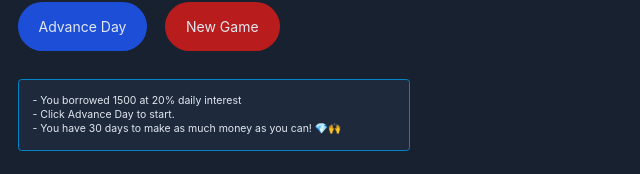
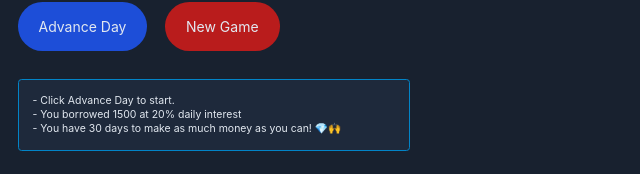
Before and after one commit to whcarter3/crypto-frenzy, a Next.js app: page / in a window 1280 px wide. Shown: the part 485-659 px from the top of the page, without its empty margins (0-640 px from the left). Built offline with nearby package versions, Linux system fonts and the light colour scheme.

Commit message:
extracts cofig, helpers and utils to separate file, more comments, more code cleanup, minor bug fixes

```diff
--- a/config/config.js
+++ b/config/config.js
@@ -0,0 +1,54 @@
+//CONFIG OBJECT ================================================
+//low ranges are generally 1/2 of lowest mid, and high ranges are generally 2x the highest mid
+export let config = {
+  wallet: {
+    startingCapacity: 100,
+    increase: 100,
+    cost: 50000,
+    percentIncreace: .25
+  },
+  cash: 1500,
+  debt: 2500,
+  interestRate: .20,
+  days: 30,
+  assets: {
+    bitcoin: {
+      assetName: "Bitcoin",
+      symbol: "BTC",
+      range: {
+        low:[3500,4550],
+        mid: [9000,65000],
+        high:[105000, 125000]
+      }
+    },
+    ethereum: {
+      assetName: "Ethereum",
+      symbol: "ETH",
+      range: {
+        low:[175,350],
+        mid: [700,4800],
+        high:[10000, 12500]
+      }
+    },
+    litecoin: {
+      assetName: "Litecoin",
+      symbol: "LTC",
+      range: {
+        low:[20,45],
+        mid: [90,630],
+        high:[1200, 1500]
+      }
+    },
+    solana: {
+      assetName: "Solana",
+      symbol: "SOL",
+      range: {
+        low:[1,10],
+        mid: [11,110],
+        high:[200, 300]
+      }
+    }
+  },
+}
+
+export default config;
--- /dev/null
+++ b/helpers/errors.js
@@ -0,0 +1,15 @@
+export const needCash = () => {
+  alert("You do not have enough cash to purchase this asset");
+}
+
+export const needAsset = () => {
+  alert("You do not have any of this asset to sell");
+}
+
+export const needStartGame = () => {
+  alert("Please click Advance Day to start the game");
+}
+
+export const needWalletSpace = () => {
+  alert("You do not have enough wallet space to purchase this asset");
+}
--- /dev/null
+++ b/helpers/utils.js
@@ -0,0 +1,18 @@
+//UTIL FUNCTIONS =====================================
+export const calculateMaxShares = (assetPrice, walletAmount, walletCapacity, cash) => {
+  let shares = Math.floor( cash / assetPrice );
+  //ensure shares don't exceed wallet capacity, else return max shares
+  return shares + walletAmount >= walletCapacity ? walletCapacity - walletAmount : shares;
+}
+
+export const numberWithCommas = (str) => {
+  return str.toString().replace(/\B(?=(\d{3})+(?!\d))/g, ",");
+}
+
+export const randomizePrice = (max, min) => {
+  return Math.floor(Math.random() * (max - min) + min);
+}
+
+export const currentTime = () => {
+  return new Date().toLocaleTimeString();
+}
--- a/pages/index.js
+++ b/pages/index.js
@@ -1,62 +1,12 @@
 import React from 'react';
 import Head from 'next/head';
+import config from '../config/config';
+import { needCash, needAsset, needStartGame, needWalletSpace } from '../helpers/errors';
+import { calculateMaxShares, numberWithCommas, walletTotal, randomizePrice, addToLog, currentTime } from '../helpers/utils';
 
 export default function Home() {
 
-  //CONFIG OBJECT ================================================
-  //low ranges are generally 1/2 of lowest mid, and high ranges are generally 2x the highest mid
-  const config = {
-    wallet: {
-      startingCapacity: 100,
-      increase: 100,
-      cost: 50000,
-      percentIncreace: .25
-    },
-    cash: 1500,
-    debt: 2500,
-    interestRate: .20,
-    days: 30,
-    assets: {
-      bitcoin: {
-        assetName: "Bitcoin",
-        symbol: "BTC",
-        range: {
-          low:[3500,4550],
-          mid: [9000,65000],
-          high:[105000, 125000]
-        }
-      },
-      ethereum: {
-        assetName: "Ethereum",
-        symbol: "ETH",
-        range: {
-          low:[175,350],
-          mid: [700,4800],
-          high:[10000, 12500]
-        }
-      },
-      litecoin: {
-        assetName: "Litecoin",
-        symbol: "LTC",
-        range: {
-          low:[20,45],
-          mid: [90,630],
-          high:[1200, 1500]
-        }
-      },
-      solana: {
-        assetName: "Solana",
-        symbol: "SOL",
-        range: {
-          low:[1,10],
-          mid: [11,110],
-          high:[200, 300]
-        }
-      }
-    },
-  }
-
-  let startingLogMsg = `- You borrowed ${config.cash} at ${config.interestRate * 100}% daily interest\n- Click Advance Day to start.\n- You have ${config.days} days to make as much money as you can! 💎🙌\n`;
+  let startingLogMsg = `- Click Advance Day to start.\n- You borrowed ${config.cash} at ${config.interestRate * 100}% daily interest\n- You have ${config.days} days to make as much money as you can! 💎🙌\n`;
 
   //GAME STATE ================================================
   const [bitcoinPrice, setBitcoinPrice]     = React.useState(0);
@@ -76,7 +26,7 @@ export default function Home() {
   const [walletExpansionCost, setWalletExpansionCost] = React.useState(config.wallet.cost);
   const [debt, setDebt]                     = React.useState(config.debt);
 
-  //INIT FUNCTION =====================================
+  //NEW GAME INIT FUNCTION =====================================
   function init () {
     setCurrentDay(0);
     setBitcoinPrice(0);
@@ -90,37 +40,14 @@ export default function Home() {
     setEthereumWallet(0);
     setLitecoinWallet(0);
     setSolanaWallet(0);
-    setWalletExpansionCost(config.wallet.increase);
+    setWalletExpansionCost(config.wallet.cost);
     setDebt(config.debt);
     setLog([startingLogMsg]);
   }
 
-    //ERROR HANDLING  ===================================
-    const needCash = () => {
-      alert("You do not have enough cash to purchase this asset");
-    }
-
-    const needAsset = () => {
-      alert("You do not have any of this asset to sell");
-    }
-
-    const needStartGame = () => {
-      alert("Please click Advance Day to start the game");
-    }
-
-    const needWalletSpace = () => {
-      alert("You do not have enough wallet space to purchase this asset");
-    }
-
-  //UTIL FUNCTIONS =====================================
-  const calculateMaxShares = (assetPrice, walletAmount, walletCapacity, cash) => {
-    let shares = Math.floor( cash / assetPrice );
-    //ensure shares don't exceed wallet capacity, else return max shares
-    return shares + walletAmount >= walletCapacity ? walletCapacity - walletAmount : shares;
-  }
-
-  const numberWithCommas = (str) => {
-    return str.toString().replace(/\B(?=(\d{3})+(?!\d))/g, ",");
+  // HELPER FUNCTIONS ===================================
+  const addToLog = (str) => {
+    setLog(arr => [str, ...arr]);
   }
 
   const walletTotal = () => {
@@ -128,23 +55,13 @@ export default function Home() {
     setWalletAmount(amount);
   }
 
-  const randomizePrice = (max, min) => {
-    return Math.floor(Math.random() * (max - min) + min);
-  }
-
-  const addToLog = (str) => {
-    setLog(arr => [str, ...arr]);
-  }
-
-  const currentTime = () => {
-    return new Date().toLocaleTimeString();
-  }
-
-  // GAME LOGIC ========================================
+  //ADVANCE DAY LOGIC ===================================
   const advanceDay = () => {
+    //warning before last day
     if(currentDay === (config.days - 1)) {
       alert("Today is your last day! Better sell all your assets!")
     }
+    //end of game -- alert score -- set high score -- restart
     if(currentDay >= config.days) {
       alert(`This round has been completed. You amassed $${numberWithCommas(cash - debt)}! Click to start a new game.`);
       if(cash > highScore){
@@ -153,25 +70,29 @@ export default function Home() {
       init();
     } else {
       if(currentDay === 0) {
+        //sets initial prices to randomized value from mid range
         addToLog(`======== Start of Game =========\n`);
         setBitcoinPrice(randomizePrice(config.assets.bitcoin.range.mid[0], config.assets.bitcoin.range.mid[1]));
         setEthereumPrice(randomizePrice(config.assets.ethereum.range.mid[0], config.assets.ethereum.range.mid[1]));
         setLitecoinPrice(randomizePrice(config.assets.litecoin.range.mid[0], config.assets.litecoin.range.mid[1]));
         setSolanaPrice(randomizePrice(config.assets.solana.range.mid[0], config.assets.solana.range.mid[1]));
       } else {
+        //randomizes prices with chance to hit high/low range
         addToLog(`========= End of Day ${currentDay} =========\n`)
         randomizePriceVariance("BTC");
         randomizePriceVariance("ETH");
         randomizePriceVariance("LTC");
         randomizePriceVariance("SOL");
+        //increase date based on daily %
         setDebt(Math.floor(debt += (debt * config.interestRate)));
       }
-
+      //increase day
       setCurrentDay(currentDay += 1);
     }
   }
 
-  //Randomize each coin's price with a low% chance to be in the high or low range, and high% chance to be in mid range
+  //RANDOMIZE PRICE LOGIC =====================================
+  //bell curve chance to hit low/mid/high range
   const randomizePriceVariance = (asset) => {
     switch(asset){
       case "BTC":
@@ -241,6 +162,7 @@ export default function Home() {
 
   //WALLET EXPANSION LOGIC ====================
   const increaseWalletCapacity = () => {
+    //error checks =====
     if(currentDay == 0) {
       needStartGame();
       return;
@@ -249,15 +171,17 @@ export default function Home() {
       alert("You do not have enough cash to expand your wallet");
       return;
     }
+    // =================
     setWalletCapacity(walletCapacity += config.wallet.increase);
     setCash(cash -= walletExpansionCost);
     //increase wallet expansion cost by 25% after each purchase
-    setWalletExpansionCost(walletExpansionCost += (walletExpansionCost * config.wallet.percentIncreace))
+    setWalletExpansionCost(Math.floor(walletExpansionCost += (walletExpansionCost * config.wallet.percentIncreace)));
     addToLog(`${currentTime()} - You have increased your wallet capacity to ${walletCapacity}\n`);
     addToLog(`${currentTime()} - Wallet Expansion cost has increased in price by 25% to ${walletExpansionCost}\n`);
   }
 
   const payDebt = () => {
+    //error checks =====
     if(currentDay == 0) {
       needStartGame();
       return;
@@ -270,6 +194,7 @@ export default function Home() {
       alert("You do not have enough cash to pay off your debt")
       return;
     }
+    // =================
     addToLog(`${currentTime()} - You have paid off your $${numberWithCommas(debt)} debt! 🙌\n`)
     setCash(cash -= debt);
     setDebt(0);
@@ -277,6 +202,7 @@ export default function Home() {
 
   //BUY LOGIC ===============================
   const handleBuy = (e) => {
+    //error checks =====
     if(currentDay === 0){
       needStartGame();
       return;
@@ -285,6 +211,7 @@ export default function Home() {
       needWalletSpace();
       return;
     }
+    // =================
     switch(e.target.id){
       case "bitcoinBuy":
         if(bitcoinPrice > cash) {
```
